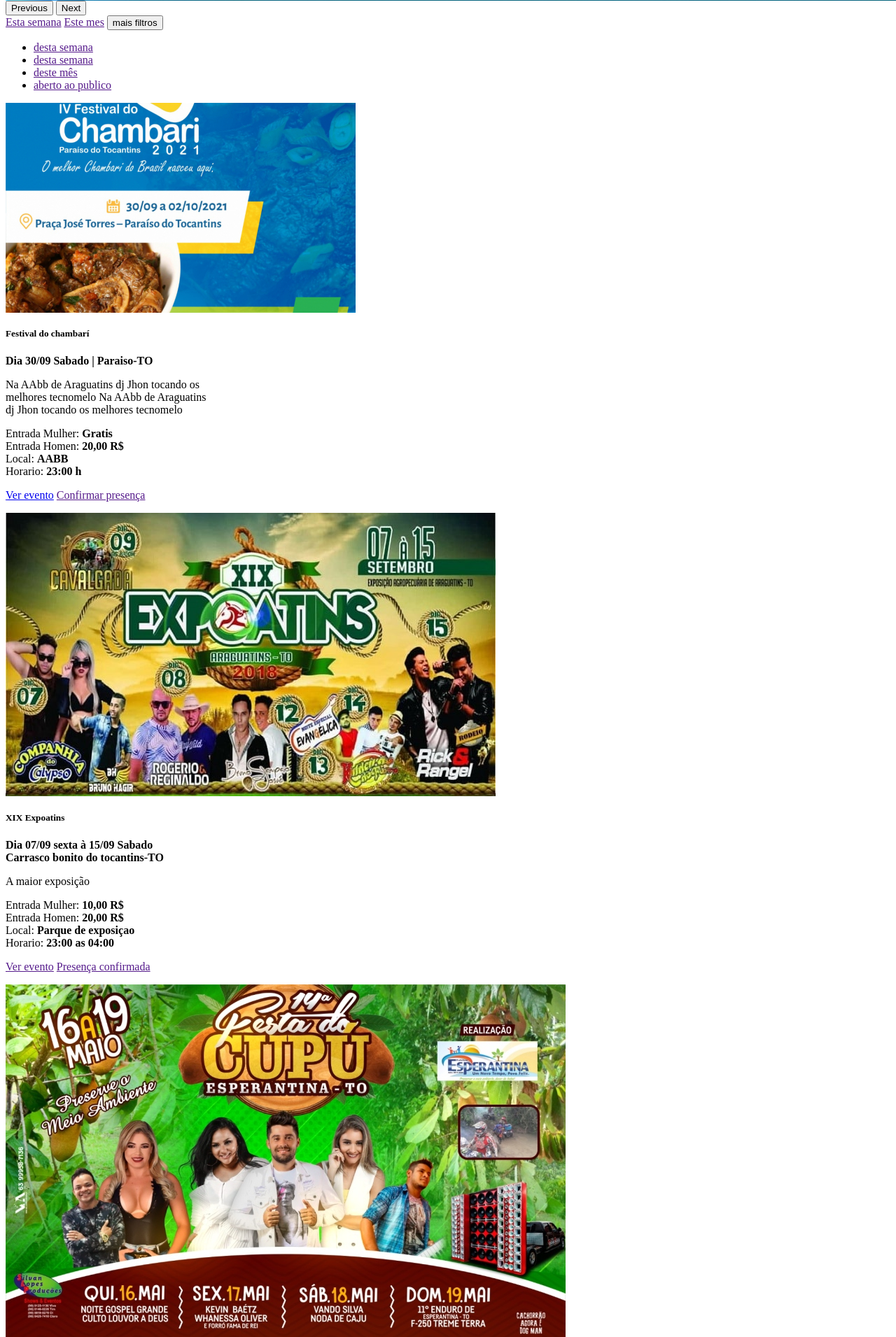
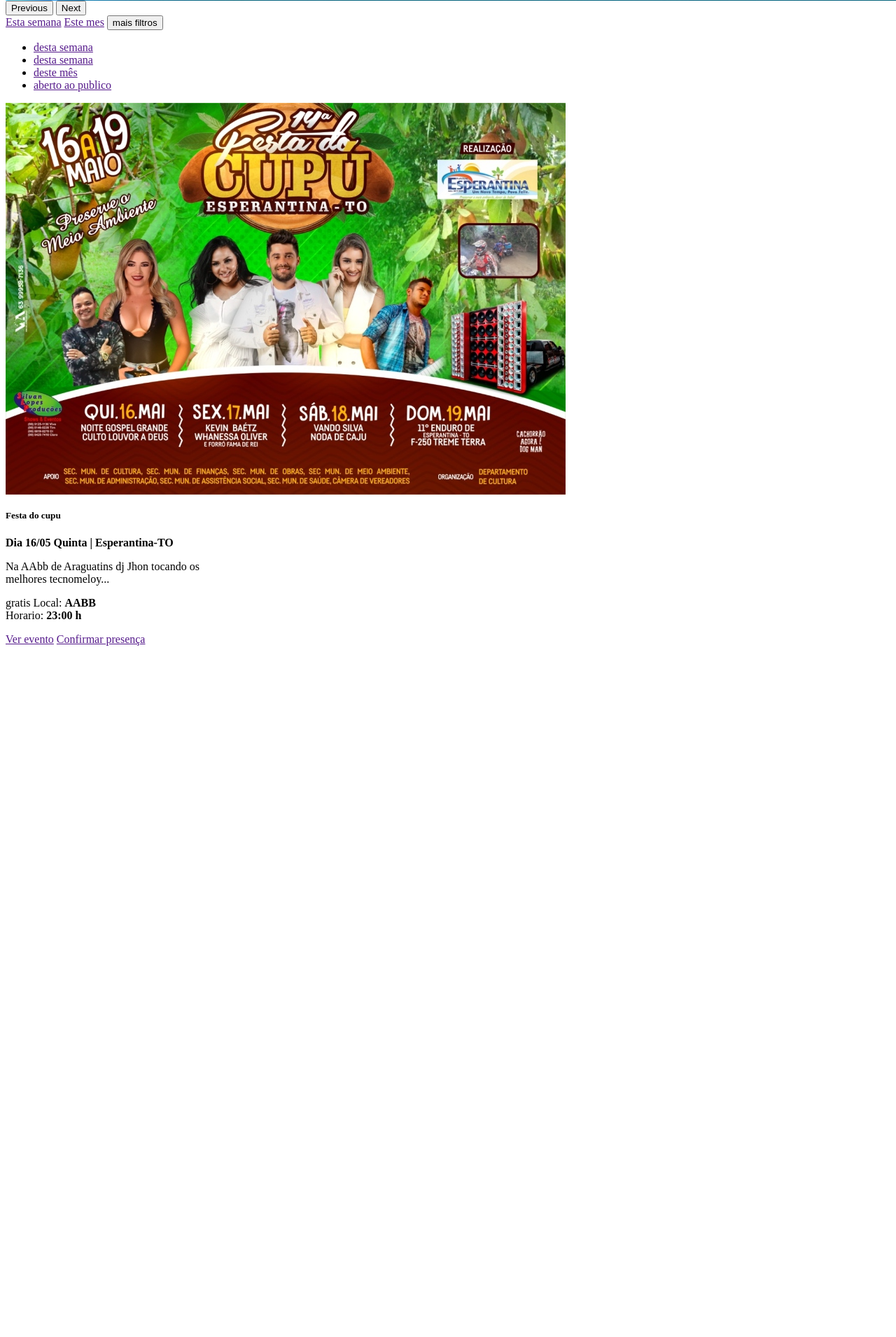
Before and after one commit to jhon-lennon/loja_online, a PHP site: page /loja_online/core/views/home.php in a window 1280 px wide. Shown: the part 2078-3989 px from the top of the page at 70% size. After the commit the page ends 3001 px from the top, so only its background shows below. Run offline with PHP 8.4, Linux system fonts and the light colour scheme.

Commit message:
dados dinamicos home ok

```diff
--- a/core/controllers/Main.php
+++ b/core/controllers/Main.php
@@ -105,7 +105,11 @@
         $views = [
 
 
+            'layout/head',
+            'cabecario',
             'mostrar_evento',
+            'layout/footer',
+
 
         ];
 
@@ -121,7 +125,7 @@
         $comentario = json_encode($comentario);
         echo $comentario;
 
-        die;
+
     }
 
     //=====================================================================================================================
--- a/core/rotas.php
+++ b/core/rotas.php
@@ -19,6 +19,7 @@
     'form_cadastro_evento' => 'eventos@form_cadastro_evento',
     'todos_eventos' => 'eventos@todos_eventos',
 
+
 ];
 $acao = 'inicio';
 
--- a/core/views/home.php
+++ b/core/views/home.php
@@ -41,7 +41,7 @@
 
   </nav>
 
-<div class="row">
+<div class="row" id='div_eventos'>
   <div class="col-12">
     <nav class="navbar navbar-expand-md navbar-light ">
         <div class="container-fluid">
@@ -75,69 +75,16 @@
 
 
 
-  <div class="col my-3">
-    <div class="card shadow" style="width: 18rem;">
-      <img src="../core/resources/images/chambari.jpg" class="card-img-top" alt="...">
-      <div class="card-body">
-        <h5 class="card-title">Festival do chambarí</h5>
-        <span id="dia"><strong>Dia 30/09 Sabado | Paraiso-TO</strong> </span>
-        <p class="card-text">Na AAbb de Araguatins dj Jhon tocando os melhores tecnomelo Na AAbb de Araguatins dj Jhon tocando os melhores tecnomelo</p>
-        <div class="info">
-          <span><i class="fa-solid fa-person-dress"></i> Entrada Mulher: <strong id="entrada">Gratis</strong></span>
-          <br>
-          <span><i class="fa-solid fa-person"></i> Entrada Homen: <strong id="entrada">20,00 R$</strong></span> <br>
-          <span><i class="fa-solid fa-location-dot"></i> Local: <strong>AABB</strong> </span> <br>
-          <span><i class="fa-solid fa-clock"></i> Horario: <strong>23:00 h</strong> </span>
-        </div>
-      </div>
-      <div class="foote-card">
-        <p class="mt-3 ma-5 pfooter"><a href="?a=ver_evento" class="btn">Ver evento</a>
-          <a href=""class="btn btn-conf">Confirmar presença</a> </p>
-      </div>
-    </div>
-  </div>
-  <div class="col my-3">
 
 
-
-
-
-
-
-    <div class="card shadow" style="width: 18rem;">
-      <img src="../core/resources/images/expoatins.jpeg" class="card-img-top" alt="...">
-      <div class="card-body">
-        <h5 class="card-title">XIX Expoatins</h5>
-        <span id="dia"><strong>Dia 07/09 sexta à 15/09 Sabado</strong> </span><br>
-        <span id="dia"><strong>Carrasco bonito do tocantins-TO</strong> </span>
-
-        <p class="card-text">A maior exposição </p>
-        <div class="info">
-          <span><i class="fa-solid fa-person-dress"></i> Entrada Mulher: <strong id="entrada">10,00 R$</strong></span>
-          <br>
-          <span><i class="fa-solid fa-person"></i> Entrada Homen: <strong id="entrada">20,00 R$</strong></span> <br>
-          <span><i class="fa-solid fa-location-dot"></i> Local: <strong>Parque de exposiçao</strong> </span> <br>
-          <span><i class="fa-solid fa-clock"></i> Horario: <strong>23:00 as 04:00 </strong> </span>
-
-        </div>
-
-
-      </div>
-      <div class="foote-card">
-        <p class="mt-3 ma-5 pfooter"><a href="" class="btn  ">Ver evento</a> <a href=""
-            class="btn btn-c  btn-conf">Presença confirmada <i class="fa-solid fa-circle-check"></i></a>
-      </div>
-    </div>
-  </div>
       <div class="col my-3">
-
         <div class="card shadow" style="width: 18rem;">
           <img src="../core/resources/images/festa_do_cupu.jpg" class="card-img-top" alt="...">
-          <div class="card-body">
-            <h5 class="card-title">Festa do cupu</h5>
+          <div class="card-body ">
+            <h5 class="card-title text-center ">Festa do cupu</h5>
             <span id="dia"><strong>Dia 16/05 Quinta | Esperantina-TO</strong> </span>
 
-            <p class="card-text">Na AAbb de Araguatins dj Jhon tocando os melhores tecnomeloy...</p>
+            <p class="card-text text-center">Na AAbb de Araguatins dj Jhon tocando os melhores tecnomeloy...</p>
             <div class="info">
             gratis
               <span><i class="fa-solid fa-location-dot"></i> Local: <strong>AABB</strong> </span> <br>
@@ -154,161 +101,10 @@
         </div>
       </div>
 
-      <div class="col my-3">
-
-        <div class="card shadow" style="width: 18rem;">
-          <img src="../core/resources/images/festa_do_peixe.jpg" class="card-img-top" alt="...">
-          <div class="card-body">
-            <h5 class="card-title">Festa do Peixe</h5>
-            <span id="dia"><strong>Dia 23/05 Quinta| São Sebastioão-TO</strong> </span>
-            <span id="dia"><strong>Dia 23/05 Quinta| São Sebastioão-TO</strong> </span>
-
-            <p class="card-text">wwwwwwwwwwwwwwwwwwwwwwwwwwwwwwwwwwwwwwwwwwwwwwwwwwwwwwwwwwww...</p>
-            <div class="info">
-              <span><i class="fa-solid fa-person-dress"></i> Entrada Mulher: <strong id="entrada">Gratis</strong></span>
-              <br>
-              <span><i class="fa-solid fa-person"></i> Entrada Homen: <strong id="entrada">Gratis</strong></span> <br>
-              <span><i class="fa-solid fa-location-dot"></i> Local: <strong>AABB</strong> </span> <br>
-              <span><i class="fa-solid fa-clock"></i> Horario: <strong>23:00 h</strong> </span>
-
-            </div>
 
 
-          </div>
-          <div class="foote-card">
-            <p class="mt-3 ma-5 pfooter"><a href="" class="btn  ">Ver evento</a> <a href=""
-                class="btn btn-conf">Confirmar presença</a>
-          </div>
-        </div>
-      </div>
-      <div class="col my-3">
-
-        <div class="card shadow" style="width: 18rem;">
-          <img src="../core/resources/images/Eventos.gif" class="card-img-top" alt="...">
-          <div class="card-body">
-            <h5 class="card-title">Sexta Do Mellody</h5>
-            <span id="dia"><strong>Dia 23/05 sexta | Araguatins-TO</strong> </span>
-
-            <p class="card-text">Na AAbb de Araguatins dj Jhon tocando os melhores tecnomelo...</p>
-            <div class="info">
-              <span><i class="fa-solid fa-person-dress"></i> Entrada Mulher: <strong id="entrada">Gratis</strong></span>
-              <br>
-              <span><i class="fa-solid fa-person"></i> Entrada Homen: <strong id="entrada">20,00 R$</strong></span> <br>
-              <span><i class="fa-solid fa-location-dot"></i> Local: <strong>AABB</strong> </span> <br>
-              <span><i class="fa-solid fa-clock"></i> Horario: <strong>23:00 h</strong> </span>
-
-            </div>
-
-
-          </div>
-          <div class="foote-card">
-            <p class="mt-3 ma-5 pfooter"><a href="" class="btn  ">Ver evento</a> <a href=""
-                class="btn btn-conf">Confirmar presença</a>
-          </div>
-        </div>
-      </div>
-      <div class="col my-3">
-
-        <div class="card shadow" style="width: 18rem;">
-          <img src="../core/resources/images/gdkombi.jpg" class="card-img-top" alt="...">
-          <div class="card-body">
-            <h5 class="card-title">Sexta Do Mellody</h5>
-            <span id="dia"><strong>Dia 23/05 sexta | Araguatins-TO</strong> </span>
-
-            <p class="card-text">Na AAbb de Araguatins dj Jhon tocando os melhores tecnomelo...</p>
-            <div class="info">
-              <span><i class="fa-solid fa-person-dress"></i> Entrada Mulher: <strong id="entrada">Gratis</strong></span>
-              <br>
-              <span><i class="fa-solid fa-person"></i> Entrada Homen: <strong id="entrada">20,00 R$</strong></span> <br>
-              <span><i class="fa-solid fa-location-dot"></i> Local: <strong>AABB</strong> </span> <br>
-              <span><i class="fa-solid fa-clock"></i> Horario: <strong>23:00 h</strong> </span>
-
-            </div>
-
-
-          </div>
-          <div class="foote-card">
-            <p class="mt-3 ma-5 pfooter"><a href="" class="btn  ">Ver evento</a> <a href=""
-                class="btn btn-conf">Confirmar presença</a>
-          </div>
-        </div>
-      </div>
-
-      <div class="col my-3">
-
-        <div class="card shadow" style="width: 18rem;">
-          <img src="../core/resources/images/gdkombi.jpg" class="card-img-top" alt="...">
-          <div class="card-body">
-            <h5 class="card-title">Sexta Do Mellody</h5>
-            <span id="dia"><strong>Dia 23/05 sexta | Araguatins-TO</strong> </span>
-
-            <p class="card-text">Na AAbb de Araguatins dj Jhon tocando os melhores tecnomelo...</p>
-            <div class="info">
-              <span><i class="fa-solid fa-person-dress"></i> Entrada Mulher: <strong id="entrada">Gratis</strong></span>
-              <br>
-              <span><i class="fa-solid fa-person"></i> Entrada Homen: <strong id="entrada">20,00 R$</strong></span> <br>
-              <span><i class="fa-solid fa-location-dot"></i> Local: <strong>AABB</strong> </span> <br>
-              <span><i class="fa-solid fa-clock"></i> Horario: <strong>23:00 h</strong> </span>
-
-            </div>
-
-
-          </div>
-          <div class="foote-card">
-            <p class="mt-3 ma-5 pfooter"><a href="" class="btn  ">Ver evento</a> <a href=""
-                class="btn btn-conf">Confirmar presença</a>
-          </div>
-        </div>
-      </div>
-
-      <div class="col my-3">
-        <div class="card shadow" style="width: 18rem;">
-          <img src="../core/resources/images/gdkombi.jpg" class="card-img-top" alt="...">
-          <div class="card-body">
-            <h5 class="card-title">Sexta Do Mellody</h5>
-            <span id="dia"><strong>Dia 23/05 sexta | Araguatins-TO</strong> </span>
-            <p class="card-text">Na AAbb de Araguatins dj Jhon tocando os melhores tecnomelo...</p>
-            <div class="info">
-              <span><i class="fa-solid fa-person-dress"></i> Entrada Mulher: <strong id="entrada">Gratis</strong></span>
-              <br>
-              <span><i class="fa-solid fa-person"></i> Entrada Homen: <strong id="entrada">20,00 R$</strong></span> <br>
-              <span><i class="fa-solid fa-location-dot"></i> Local: <strong>AABB</strong> </span> <br>
-              <span><i class="fa-solid fa-clock"></i> Horario: <strong>23:00 h</strong> </span>
-            </div>
-          </div>
-          <div class="foote-card">
-            <p class="mt-3 ma-5 pfooter"><a href="" class="btn  ">Ver evento</a> <a href=""
-                class="btn btn-conf">Confirmar presença</a>
-          </div>
-        </div>
-      </div>
-
-      <div class="col my-3">
-        <div class="card shadow" style="width: 18rem;">
-          <img src="../core/resources/images/gdkombi.jpg" class="card-img-top" alt="...">
-          <div class="card-body">
-            <h5 class="card-title">Sexta Do Mellody</h5>
-            <span id="dia"><strong>Dia 23/05 sexta | Araguatins-TO</strong> </span>
-            <p class="card-text">Na AAbb de Araguatins dj Jhon tocando os melhores tecnomelo...</p>
-            <div class="info">
-              <span><i class="fa-solid fa-person-dress"></i> Entrada Mulher: <strong id="entrada">Gratis</strong></span>
-              <br>
-              <span><i class="fa-solid fa-person"></i> Entrada Homen: <strong id="entrada">20,00 R$</strong></span> <br>
-              <span><i class="fa-solid fa-location-dot"></i> Local: <strong>AABB</strong> </span> <br>
-              <span><i class="fa-solid fa-clock"></i> Horario: <strong>23:00 h</strong> </span>
-            </div>
-          </div>
-          <div class="foote-card">
-            <p class="mt-3 ma-5 pfooter"><a href="" class="btn  ">Ver evento</a> <a href=""
-                class="btn btn-conf">Confirmar presença</a>
-          </div>
-        </div>
-      </div>
 
 
     </div>
 
   </div>
-  <div style="overflow: hidden; width:105px; border:1px; white-space:nowrap;">
-    teste de texto de teste de texto de teste de texto de teste de texto
-</div>
```
Also changed, not shown: core/controllers/Eventos.php (+43 -47 lines), core/models/Eventos_model.php (+10 -1 lines), core/resources/css/app.css (+7 -1 lines), core/resources/js/app.js (+40 -6 lines), core/views/mostrar_evento.php (+7 -130 lines).
